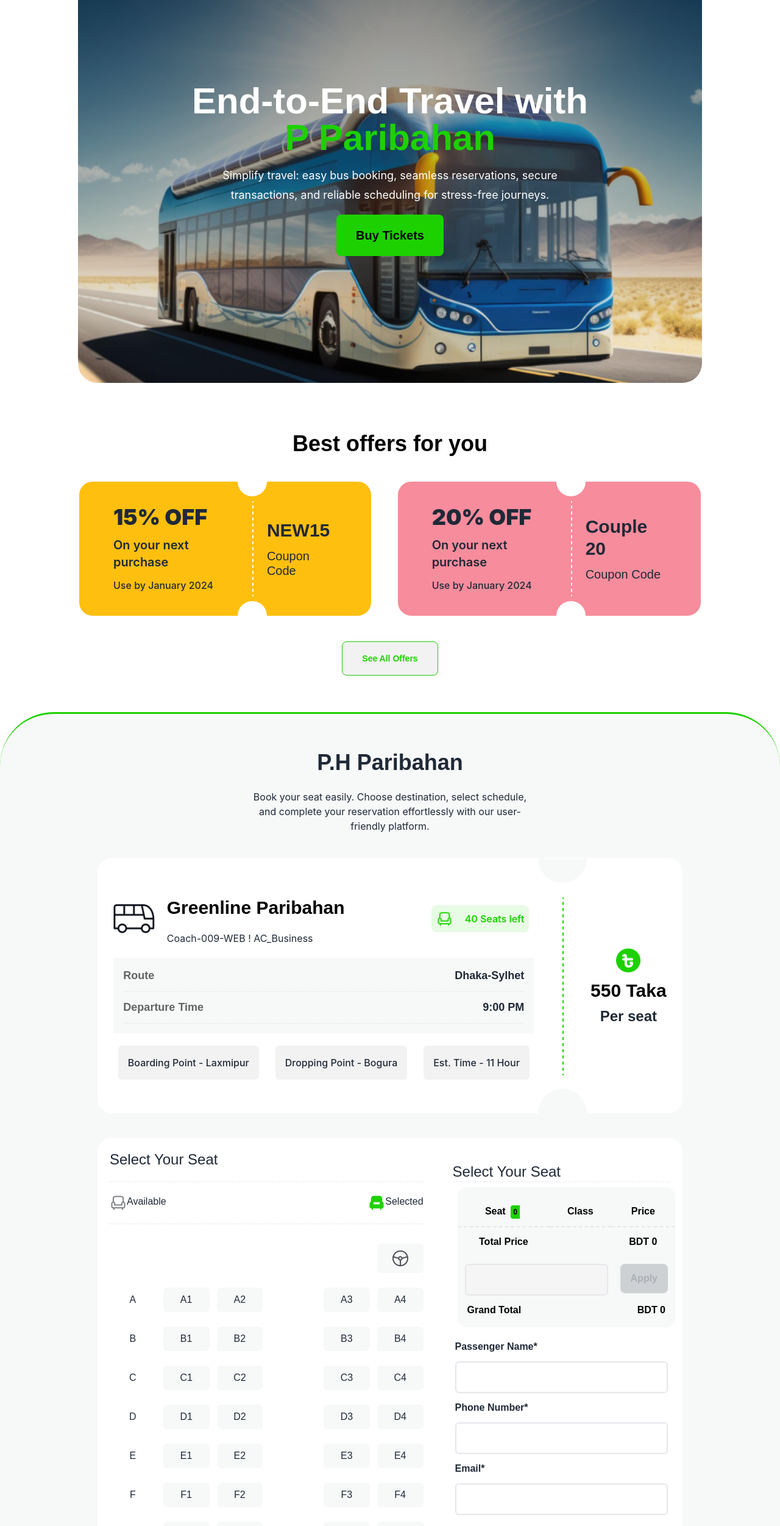
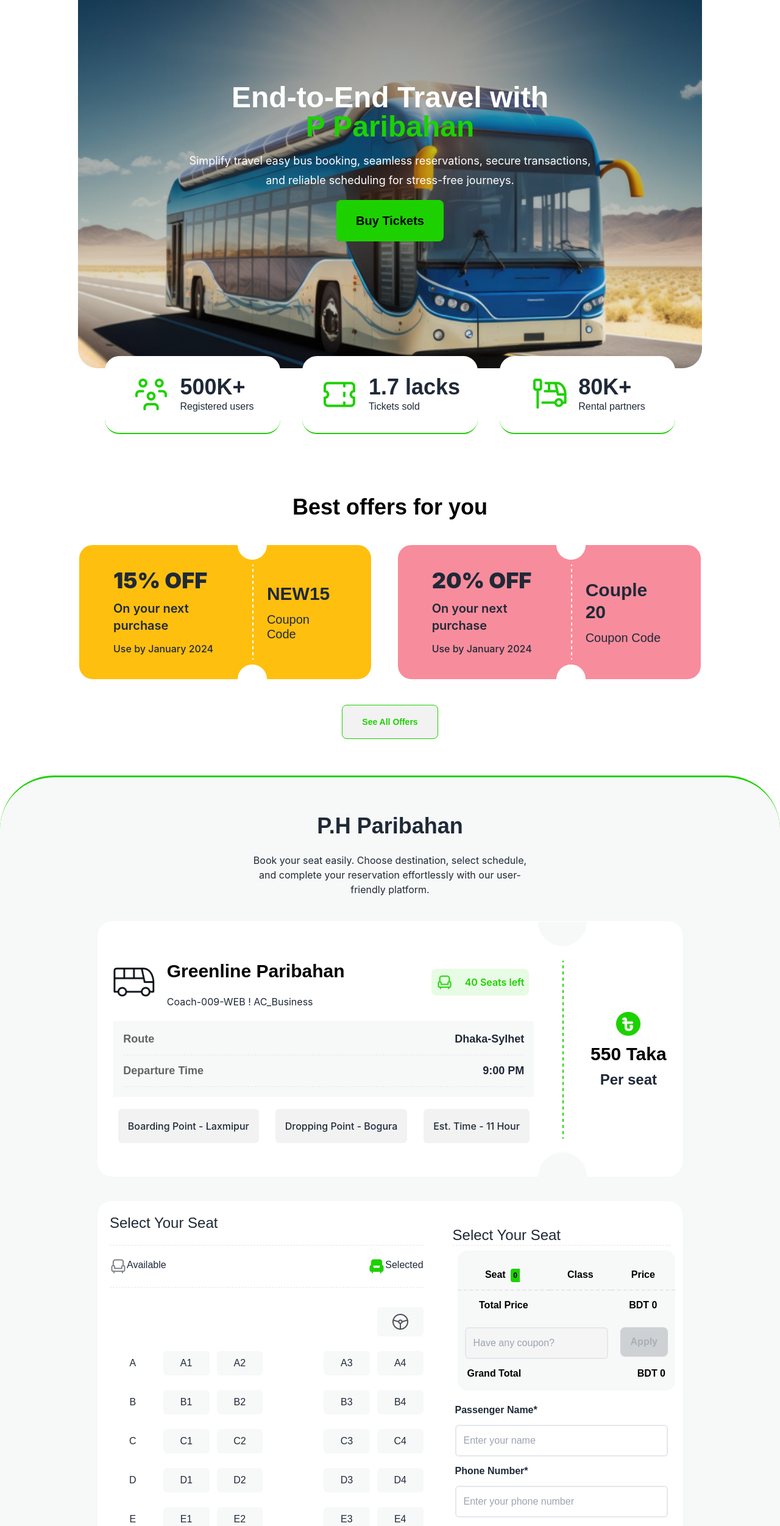
Before and after one commit to Rajibul1061/Assignment-5, a plain HTML site: page index.html in a window 1280 px wide. Shown: the part 220-2723 px from the top of the page at 61% size. Drawn offline with nearby package versions, Linux system fonts and the light colour scheme.

Commit message:
card part

```diff
--- a/index.html
+++ b/index.html
@@ -85,14 +85,14 @@
             class="banner-content p-5 md:p-20 flex items-center justify-center flex-col w-full lg:w-4/5 text-center gap-4"
           >
             <h1
-              class="text-4xl md:text-6xl font-extrabold text-white leading-8"
+              class="text-4xl md:text-5xl font-bold text-white leading-8"
             >
               End-to-End Travel with <br /><span class="text-[var(--base)]"
                 >P Paribahan</span
               >
             </h1>
-            <p class="font-inter text-base md:text-[18px] text-white leading-8">
-              Simplify travel: easy bus booking, seamless reservations, secure transactions, and reliable scheduling for stress-free journeys.
+            <p class="font-inter text-base md:text-[18px] text-white leading-8 text-neutral-content">
+              Simplify travel easy bus booking, seamless reservations, secure transactions, <br> and reliable scheduling for stress-free journeys.
             </p>
             <button
               class="btn bg-[var(--base)] text-xl font-bold text-black flex w-max h-max px-8 py-5 border-0"
@@ -102,6 +102,32 @@
           </div>
         </div>
       </div>
+      <div class=" flex lg:flex-row flex-col  gap-9 justify-center w-[400px] lg:w-full translate-y-[-60px]">
+        <!-- hero card-1 -->
+   <div class="w-72 h-32 flex gap-4 border-b-2 border-[#1DD100] rounded-3xl justify-center items-center bg-white translate-x-16 lg:translate-x-0">
+   <div><img src="./resources/images/people.png"></div>
+   <div>
+       <h1 class="raleway text-4xl font-extrabold">500K+</h1>
+       <p class="p">Registered users</p>
+   </div>
+</div>
+        <!-- hero card-2 -->
+   <div class="w-72 h-32 flex gap-4 border-b-2 border-[#1DD100] rounded-3xl justify-center items-center  bg-white translate-x-16 lg:translate-x-0">
+   <div><img src="./resources/images/ticket-cupon.png"></div>
+   <div>
+       <h1 class="raleway text-4xl font-extrabold">1.7 lacks</h1>
+       <p class="p">Tickets sold</p>
+   </div>
+</div>
+        <!-- hero card-2 -->
+   <div class="w-72 h-32 flex gap-4 border-b-2 border-[#1DD100] rounded-3xl justify-center items-center  bg-white translate-x-16 lg:translate-x-0">
+   <div><img src="./resources/images/stoppage.png"></div>
+   <div>
+       <h1 class="raleway text-4xl font-extrabold">80K+</h1>
+       <p class="p">Rental partners</p>
+   </div>
+</div>
+</div>
     </header>
     <main>
       <!-- Coupon container -->
@@ -259,7 +285,7 @@
                          <!-- head -->
                   <thead class="text-black text-xs md:text-base font-medium border-b-2 border-dashed">
                           <tr>
-                            <th>Seat <span id="seat-choosen"
+                            <th>Seat <span id="seat-choose"
                                class="bg-[var(--base)] text-xs p-1 mx-1 rounded-s">0</span></th>
                                 <th>Class</th>
                                   <th>Price</th>
@@ -286,7 +312,7 @@
 
                               <div id="discount-input-container"
                                   class="coupon mx-auto flex flex-col md:flex-row gap-5 justify-center my-3 box-border px-1 text-xs md:text-base">
-                                  <input type="text" id="coupon-input" class="p-3 border-2 rounded-md" disabled>
+                                  <input type="text" id="coupon-input" placeholder="Have any coupon?" class="p-3 border-2 rounded-md" disabled>
                                   <button class="btn bg-[var(--base)] text-xs md:text-base" id="coupon-apply-btn"
                                       disabled> Apply</button>
                               </div>
@@ -303,17 +329,17 @@
                       <div class="passenger-details px-1 box-border my-5">
                           <div class="my-3">
                               <p class="font-semibold my-3 text-sm md:text-base">Passenger Name*</p>
-                              <input type="text" id="namePassenger" class="w-full box-border p-3 rounded-md border-2">
+                              <input type="text" id="namePassenger" placeholder="Enter your name" class="w-full box-border p-3 rounded-md border-2">
                           </div>
 
                           <div class="my-3">
                               <p class="font-semibold my-3 text-sm md:text-base">Phone Number*</p>
-                              <input type="text" id="number" class="w-full box-border p-3 rounded-md border-2">
+                              <input type="text" id="number" placeholder="Enter your phone number" class="w-full box-border p-3 rounded-md border-2">
                           </div>
 
                           <div class="my-3">
                               <p class="font-semibold my-3 text-sm md:text-base">Email*</p>
-                              <input type="text" id="email" class="w-full box-border p-3 rounded-md border-2">
+                              <input type="text" id="email" placeholder="Enter your email id" class="w-full box-border p-3 rounded-md border-2">
                           </div>
                       </div>
 
--- a/scripts/script.js
+++ b/scripts/script.js
@@ -1,8 +1,8 @@
 const seatLeft = document.getElementById("seat-left");
 let totalSeats = 40;
 
-const seatChoosen = document.getElementById("seat-choosen");
-let choosenSeat = 0;
+const seatChoose = document.getElementById("seat-choose");
+let chooseSeat = 0;
 
 const seatInfo = document.getElementById("seat-info");
 
@@ -41,9 +41,9 @@
         totalSeats--;
         seatLeft.innerText = totalSeats;
 
-        // increase choosen seat no
-        choosenSeat++;
-        seatChoosen.innerText = choosenSeat;
+        // increase choose seat no
+        chooseSeat++;
+        seatChoose.innerText = chooseSeat;
 
         // add the seat
         seatInfo.innerHTML += `<tr class='${seatNumber} , seat-information'>
@@ -137,8 +137,8 @@
       totalSeats++;
       seatLeft.innerText = totalSeats;
 
-      choosenSeat--;
-      seatChoosen.innerText = choosenSeat;
+      chooseSeat--;
+      seatChoose.innerText = chooseSeat;
 
       // remove the seat
       console.log(seatInfo);
```
